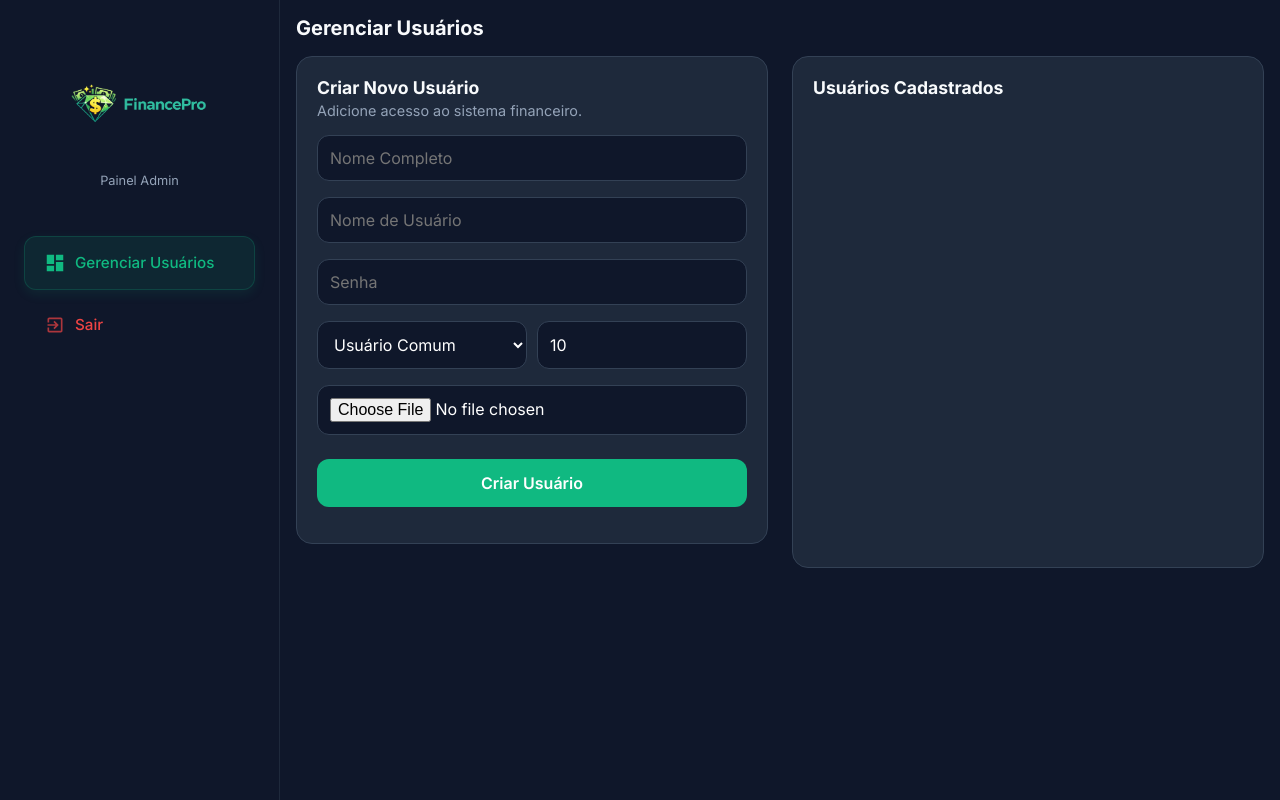
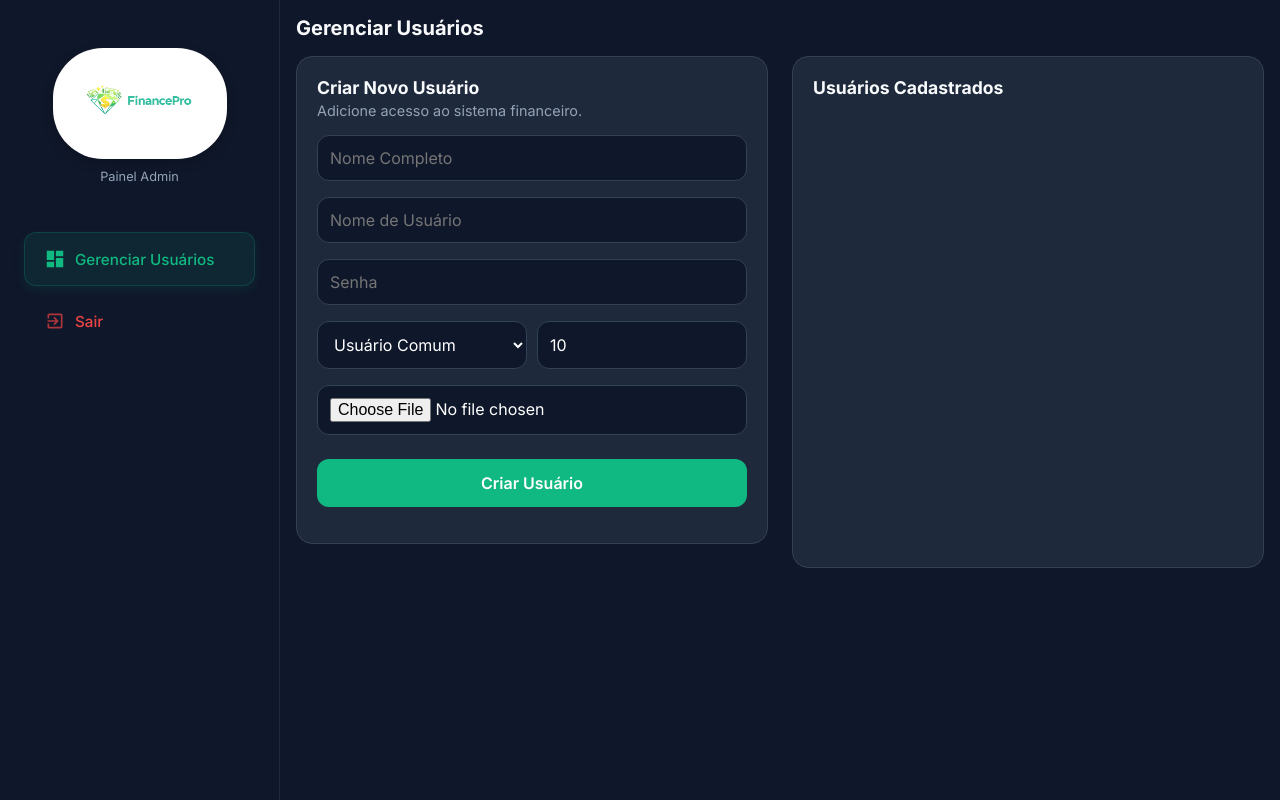
Before and after one commit to petter-ferreira/finance-pro, a website: page public/admin.html in a window 1280 px wide. Drawn offline with Linux system fonts and the light colour scheme; no server answers; sample sign-in values are in the browser's storage.

Commit message:
UI: Refinar integração da logo com contêineres premium e balanceamento visual

```diff
--- a/public/admin.html
+++ b/public/admin.html
@@ -60,7 +60,9 @@
 
     <!-- Mobile Header -->
     <header class="mobile-header">
-        <img src="assets/logo.png" alt="FinancePro" style="height: 32px;">
+        <div class="logo-container" style="padding: 4px 12px;">
+            <img src="assets/logo.png" alt="FinancePro" style="height: 20px;">
+        </div>
         <div id="header-actions">
             <button onclick="logout()" style="background:none;border:none;color:white;font-size:0.9rem;">Sair</button>
         </div>
@@ -70,8 +72,10 @@
     <aside>
         <div
             style="padding: 1rem 1.5rem; display: flex; flex-direction: column; align-items: center; margin-bottom: 2rem;">
-            <img src="assets/logo.png" alt="FinancePro" style="width: 100%; max-width: 180px;">
-            <span style="font-size:0.8rem; color:#94a3b8; margin-top: 5px; font-weight:400;">Painel Admin</span>
+            <div class="logo-container">
+                <img src="assets/logo.png" alt="FinancePro" style="max-width: 140px;">
+            </div>
+            <span style="font-size:0.8rem; color:#94a3b8; margin-top: 10px; font-weight:400;">Painel Admin</span>
         </div>
         <nav>
             <button class="active">
--- a/public/style.css
+++ b/public/style.css
@@ -32,6 +32,24 @@ body {
     min-height: 100vh;
     padding-bottom: calc(var(--nav-height) + 20px);
     /* Space for bottom nav */
+}
+
+/* Logo Styles */
+.logo-container {
+    background: white;
+    padding: 8px 16px;
+    border-radius: 50px;
+    display: inline-flex;
+    align-items: center;
+    justify-content: center;
+    box-shadow: 0 4px 12px rgba(0, 0, 0, 0.2);
+    border: 1px solid rgba(255, 255, 255, 0.1);
+}
+
+.logo-container img {
+    display: block;
+    max-width: 100%;
+    height: auto;
 }
 
 /* Header / Top Bar */
```
Also changed, not shown: public/index.html (+6 -2 lines), public/login.html (+3 -1 lines).
